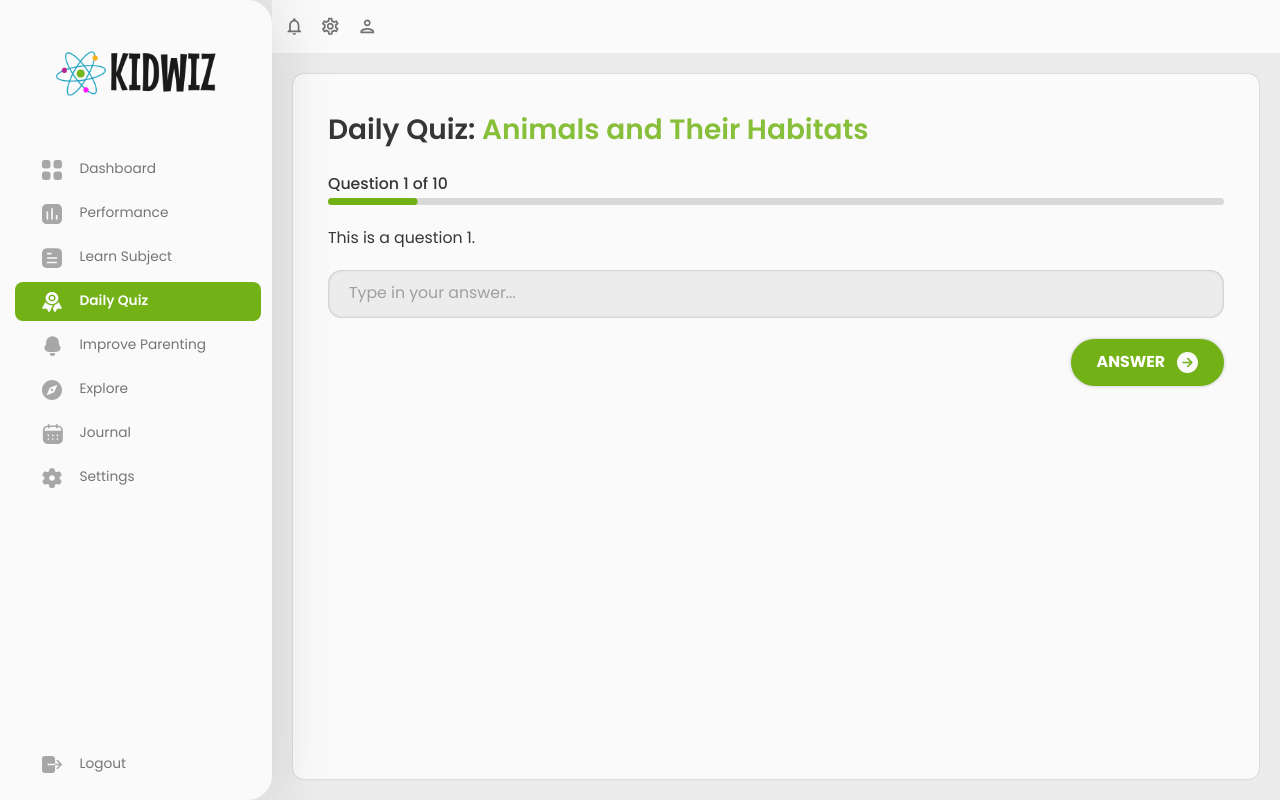
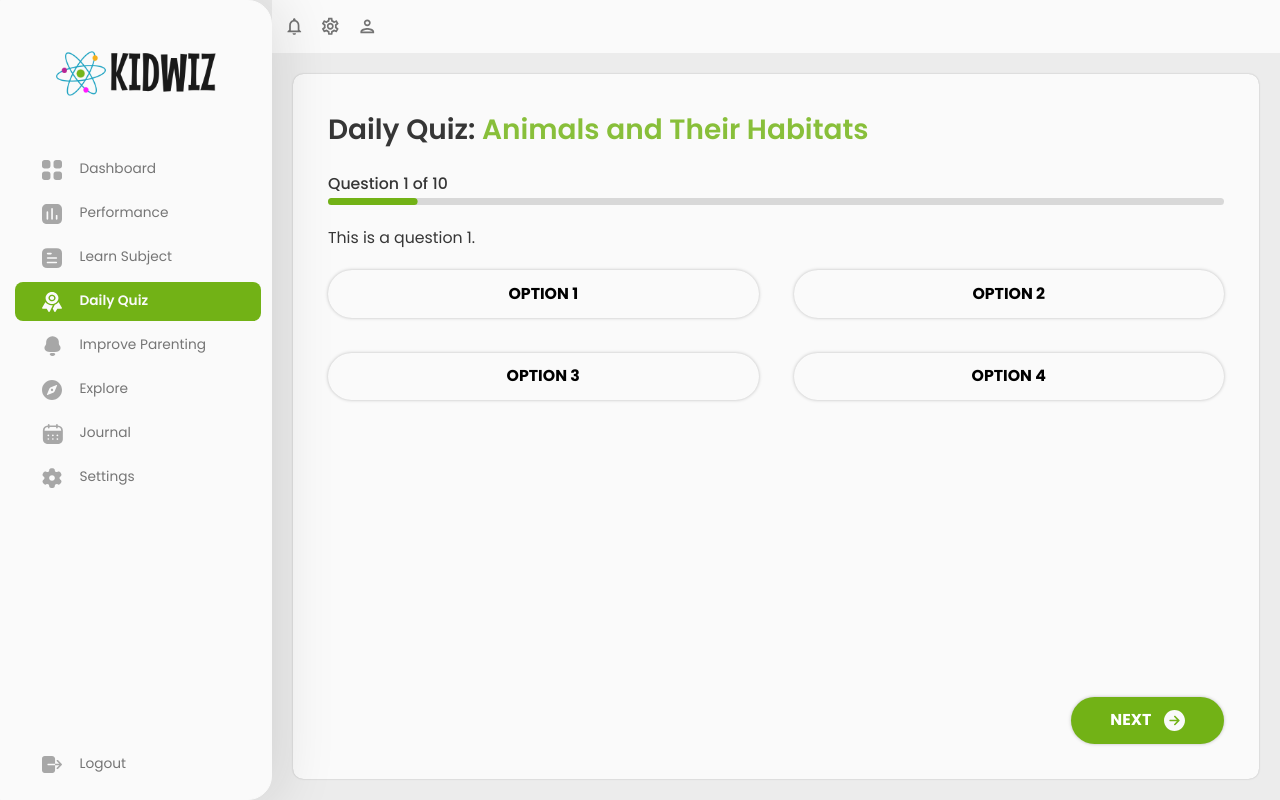
Before and after one commit to khalilul-rehman/kid-wiz-app, a React (Create React App) app: page /parent-dashboard/daily-quiz in a window 1280 px wide. Built offline with nearby package versions, Linux system fonts and the light colour scheme.

Commit message:
updated daily quiz screen

```diff
--- a/src/components/misc/CustomButton.jsx
+++ b/src/components/misc/CustomButton.jsx
@@ -20,7 +20,8 @@ const CustomButton = ({
   const colors = tokens(theme.palette.mode)
 
   return (
-    <Button onClick={onClick}
+    <Button
+      onClick={onClick}
       disabled={disabled}
       sx={{
         backgroundColor: isSecondary ? colors.white[800] : colors.greenAccent[500],
--- a/src/screens/parent/dailyQuiz/DailyQuizHome.jsx
+++ b/src/screens/parent/dailyQuiz/DailyQuizHome.jsx
@@ -1,10 +1,9 @@
 import React from 'react'
-import { Box, Typography } from '@mui/material'
+import { Box, Grid, Typography } from '@mui/material'
 import { useTheme } from '@mui/material/styles'
 
 import {
   CustomButton,
-  CustomTextInput,
   DashboardContainer,
   QuestionProgressBar,
 } from '../../../components'
@@ -21,7 +20,12 @@ const DailyQuizHome = () => {
   const colors = tokens(theme.palette.mode)
 
   React.useEffect(() => {
-    const _ = Array(10).fill('This is a question ').map((question, i) => `${question} ${i + 1}.`)
+    const _ = Array(10).fill({
+      question: 'This is a question ',
+      options: ['Option 1', 'Option 2', 'Option 3', 'Option 4'],
+    }).map((question, i) => {
+      return { ...question, question: `${question.question} ${i + 1}.` }
+    })
     setQuestions(_)
   }, [])
 
@@ -29,22 +33,43 @@ const DailyQuizHome = () => {
   const [currentQuestion, setCurrentQuestion] = React.useState(1)
 
   const [answers, setAnswers] = React.useState([])
-  const [currentAnswer, setCurrentAnswer] = React.useState('')
+  const [currentAnswer, setCurrentAnswer] = React.useState(0)
 
   const [isChecked, setIsChecked] = React.useState(false)
   const [isCorrect, setIsCorrect] = React.useState(false)
 
-  const HandleAnswer = () => {
-    if (currentQuestion === -1) return
+  const CorrectOptionStyles = React.useMemo(() => {
+    return {
+      border: `${$({ size: 3 })} solid ${colors.greenAccent[500]}`,
+      backgroundColor: colors.greenAccent[400],
+      '&:hover': {
+        backgroundColor: colors.greenAccent[400],
+      }
+    }
+  }, [colors.greenAccent])
 
+  const IncorrectOptionStyles = React.useMemo(() => {
+    return {
+      border: `${$({ size: 3 })} solid ${colors.redAccent[300]}`,
+      backgroundColor: colors.redAccent[800],
+      '&:hover': {
+        backgroundColor: colors.redAccent[800],
+      }
+    }
+  }, [colors.redAccent])
+
+  const HandleOptionSelection = (option) => {
+    if (isChecked) return
+    setCurrentAnswer(option)
     setIsCorrect(Math.random() > 0.5)
     setIsChecked(true)
   }
 
   const HandleNext = () => {
     if (currentQuestion === -1) return
+    if (currentAnswer === 0) return
 
-    setCurrentAnswer('')
+    setCurrentAnswer(0)
     setAnswers([...answers, currentAnswer])
     setIsChecked(false)
     setCurrentQuestion(currentQuestion + 1)
@@ -53,7 +78,7 @@ const DailyQuizHome = () => {
   const HandleSubmit = () => {
     if (currentQuestion === -1) return
 
-    setCurrentAnswer('')
+    setCurrentAnswer(0)
     setAnswers([...answers, currentAnswer])
     setIsChecked(false)
     setCurrentQuestion(-1)
@@ -79,36 +104,71 @@ const DailyQuizHome = () => {
         totalQuestions={questions.length}
         currentQuestion={currentQuestion === -1 ? questions.length : currentQuestion}
       />
-
       <Typography sx={{ fontSize: $({ size: 18 }), fontWeight: '400', color: colors.extra.grey1 }}>
-        {questions[currentQuestion - 1]}
+        {questions?.[currentQuestion - 1]?.question}
       </Typography>
 
-      <CustomTextInput
-        label={null}
-        value={currentAnswer}
-        onChange={(e) => setCurrentAnswer(e.target.value)}
-        placeholder={'Type in your answer...'}
-        disabled={isChecked}
-        inputContainerStyle={{
-          ...(isChecked && { boxShadow: `inset 0 0 0 ${$({ size: 3 })} ${isCorrect ? colors.greenAccent[500] : colors.redAccent[500]}`, })
-        }}
-      />
+      <Box sx={{
+        display: 'flex',
+        flexDirection: 'column',
+        gap: {
+          xs: $({ size: 20 }),
+          sm: $({ size: 30 }),
+          md: $({ size: 40 }),
+        },
+      }}>
+        <Box sx={{
+          display: 'flex',
+          flexDirection: {
+            xs: 'column',
+            md: 'row',
+          },
+          gap: {
+            xs: $({ size: 20 }),
+            sm: $({ size: 30 }),
+            md: $({ size: 40 }),
+          },
+        }}>
+          <CustomButton
+            onClick={() => HandleOptionSelection(1)}
+            label={questions?.[currentQuestion - 1]?.options?.[0]}
+            isSecondary={true}
+            sx={{ ...(isChecked && currentAnswer === 1 && (isCorrect ? CorrectOptionStyles : IncorrectOptionStyles)) }}
+          />
+          <CustomButton
+            onClick={() => HandleOptionSelection(2)}
+            label={questions?.[currentQuestion - 1]?.options?.[1]}
+            isSecondary={true}
+            sx={{ ...(isChecked && currentAnswer === 2 && (isCorrect ? CorrectOptionStyles : IncorrectOptionStyles)) }}
+          />
+        </Box>
 
-      <CustomButton
-        onClick={
-          questions.length === currentQuestion
-            ? isChecked ? HandleSubmit : HandleAnswer
-            : isChecked ? HandleNext : HandleAnswer
-        }
-        label={
-          questions.length === currentQuestion
-            ? isChecked ? 'Submit' : 'Answer'
-            : isChecked ? 'Next' : 'Answer'
-        }
-        sx={{ maxWidth: $({ size: 175 }), alignSelf: 'flex-end' }}
-        rightIcon={<RightArrowIcon size={$({ size: 24, numeric: true })} />}
-      />
+        <Box sx={{
+          display: 'flex',
+          flexDirection: {
+            xs: 'column',
+            md: 'row',
+          },
+          gap: {
+            xs: $({ size: 20 }),
+            sm: $({ size: 30 }),
+            md: $({ size: 40 }),
+          },
+        }}>
+          <CustomButton
+            onClick={() => HandleOptionSelection(3)}
+            label={questions?.[currentQuestion - 1]?.options?.[2]}
+            isSecondary={true}
+            sx={{ ...(isChecked && currentAnswer === 3 && (isCorrect ? CorrectOptionStyles : IncorrectOptionStyles)) }}
+          />
+          <CustomButton
+            onClick={() => HandleOptionSelection(4)}
+            label={questions?.[currentQuestion - 1]?.options?.[3]}
+            isSecondary={true}
+            sx={{ ...(isChecked && currentAnswer === 4 && (isCorrect ? CorrectOptionStyles : IncorrectOptionStyles)) }}
+          />
+        </Box>
+      </Box>
 
       {
         isChecked &&
@@ -135,6 +195,18 @@ const DailyQuizHome = () => {
         </Box>
       }
 
+      <Box sx={{ flex: 1 }} />
+
+      <CustomButton
+        onClick={questions.length === currentQuestion ? HandleSubmit : HandleNext}
+        label={questions.length === currentQuestion ? 'Submit' : 'Next'}
+        sx={{
+          maxWidth: $({ size: 175 }),
+          alignSelf: 'flex-end'
+        }}
+        rightIcon={<RightArrowIcon size={$({ size: 24, numeric: true })} />}
+      />
+
     </DashboardContainer>
   )
 }
--- a/src/screens/parent/performance/PerformanceHome.jsx
+++ b/src/screens/parent/performance/PerformanceHome.jsx
@@ -10,8 +10,7 @@ const PerformanceHome = () => {
     <DashboardContainer
       wrapperStyle={{ overflowY: 'hidden' }}
       gridStyle={{ overflowY: 'hidden', height: '100%' }}
-      containerStyle={{ height: '100%', overflowY: 'scroll' }}
-    >
+      containerStyle={{ height: '100%', overflowY: 'scroll' }}>
 
     </DashboardContainer>
   )
--- a/src/theme.js
+++ b/src/theme.js
@@ -109,12 +109,12 @@ export const tokens = (mode) => ({
       redAccent: {
         100: "#2c100f",
         200: "#58201e",
-        300: "#832f2c",
+        300: "#E44A4A", //
         400: "#af3f3b",
         500: "#E76A6A", // For buttons (danger, alert)
         600: "#e2726e",
         700: "#e99592",
-        800: "#f1b9b7",
+        800: "#F3A8A8", //
         900: "#f8dcdb",
       },
       blueAccent: {
```
